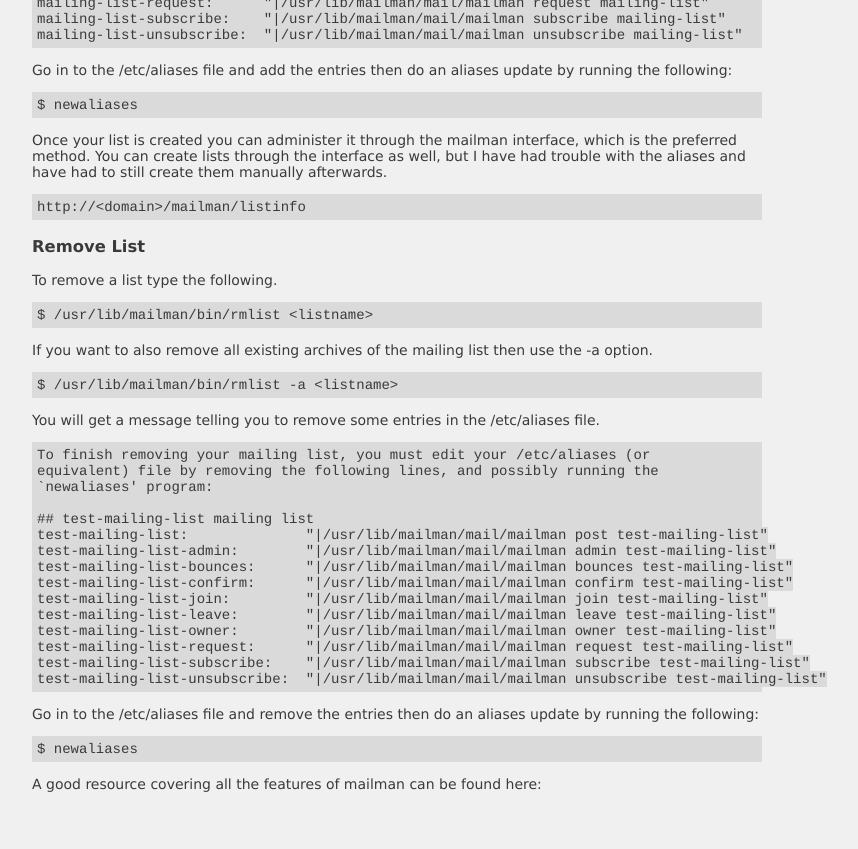
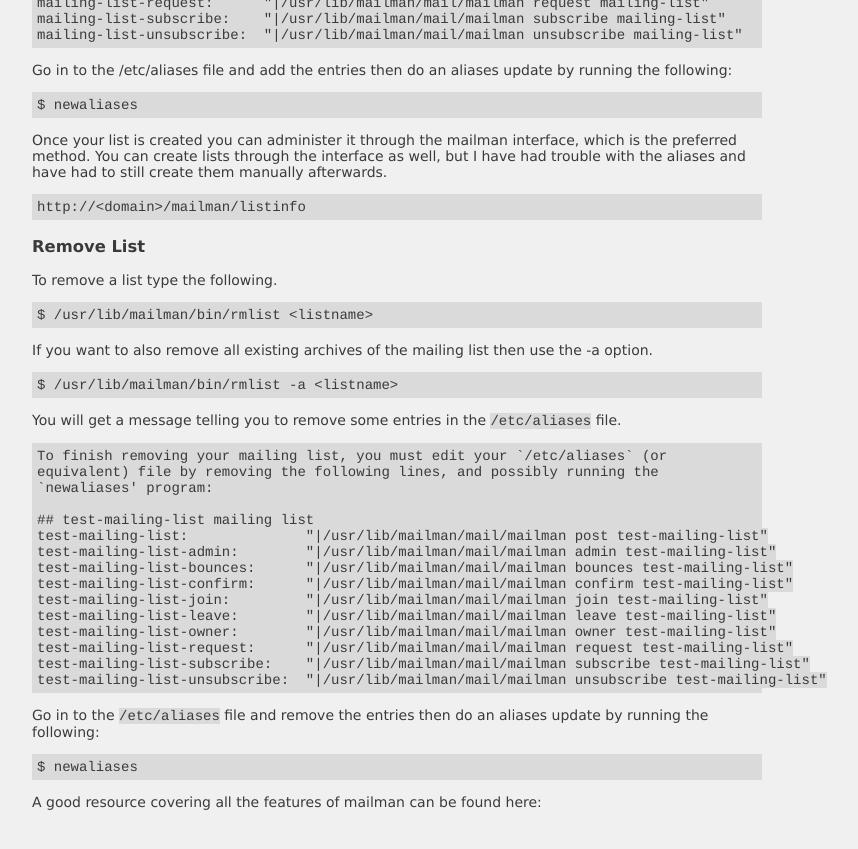
Before and after one commit to websanova/websanova.github.io, a Jekyll site: the page built from install-mailman-on-centos.md, in a window 1280 px wide and 900 px high, scrolled down 1019 px. Shown: the top 849 px of the window, without its empty margins (368-1226 px from the left). Built offline with Jekyll 4.4.1, drawn with Linux system fonts in a browser that asks for light colours.

```diff
--- a/_layouts/default.html
+++ b/_layouts/default.html
@@ -87,6 +87,7 @@
 				<li><a href="/10-coding-tips-to-write-superior-jquery-plugins">10 Coding Tips to Write Superior jQuery Plugins</a></li>
 
 
+				<li><a href="/setup-and-use-iostat">Setup and Use iostat</a></li>
 				<li><a href="/install-mailman-on-centos">Install Mailman on CentOS</a></li>
 				<li><a href="/install-and-configure-ntp-on-centos">Install and Configure NTP on CentOS</a></li>
 				<li><a href="/setup-up-and-configure-websvn">Setup up and Configure WebSVN</a></li>
--- a/install-mailman-on-centos.md
+++ b/install-mailman-on-centos.md
@@ -95,10 +95,10 @@ If you want to also remove all existing archives of the mailing list then use th
 $ /usr/lib/mailman/bin/rmlist -a <listname>
 ~~~
 
-You will get a message telling you to remove some entries in the /etc/aliases file.
+You will get a message telling you to remove some entries in the `/etc/aliases` file.
 
 ~~~
-To finish removing your mailing list, you must edit your /etc/aliases (or
+To finish removing your mailing list, you must edit your `/etc/aliases` (or
 equivalent) file by removing the following lines, and possibly running the
 `newaliases' program:
 
@@ -115,7 +115,7 @@ test-mailing-list-subscribe:    "|/usr/lib/mailman/mail/mailman subscribe test-m
 test-mailing-list-unsubscribe:  "|/usr/lib/mailman/mail/mailman unsubscribe test-mailing-list"
 ~~~
 
-Go in to the /etc/aliases file and remove the entries then do an aliases update by running the following:
+Go in to the `/etc/aliases` file and remove the entries then do an aliases update by running the following:
 
 ~~~
 $ newaliases
```
Also changed, not shown: setup-and-use-iostat.md (added, +80 -0 lines).
